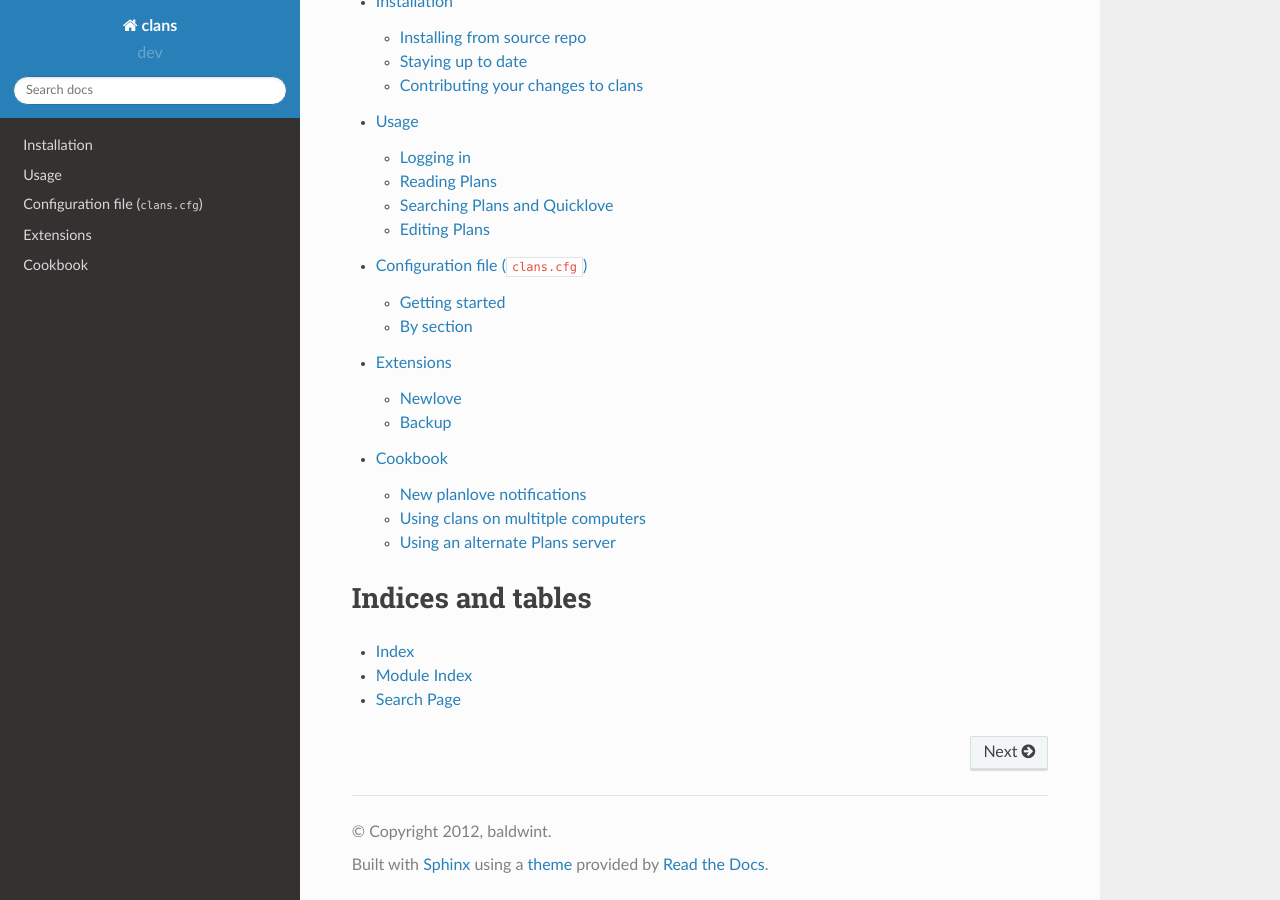
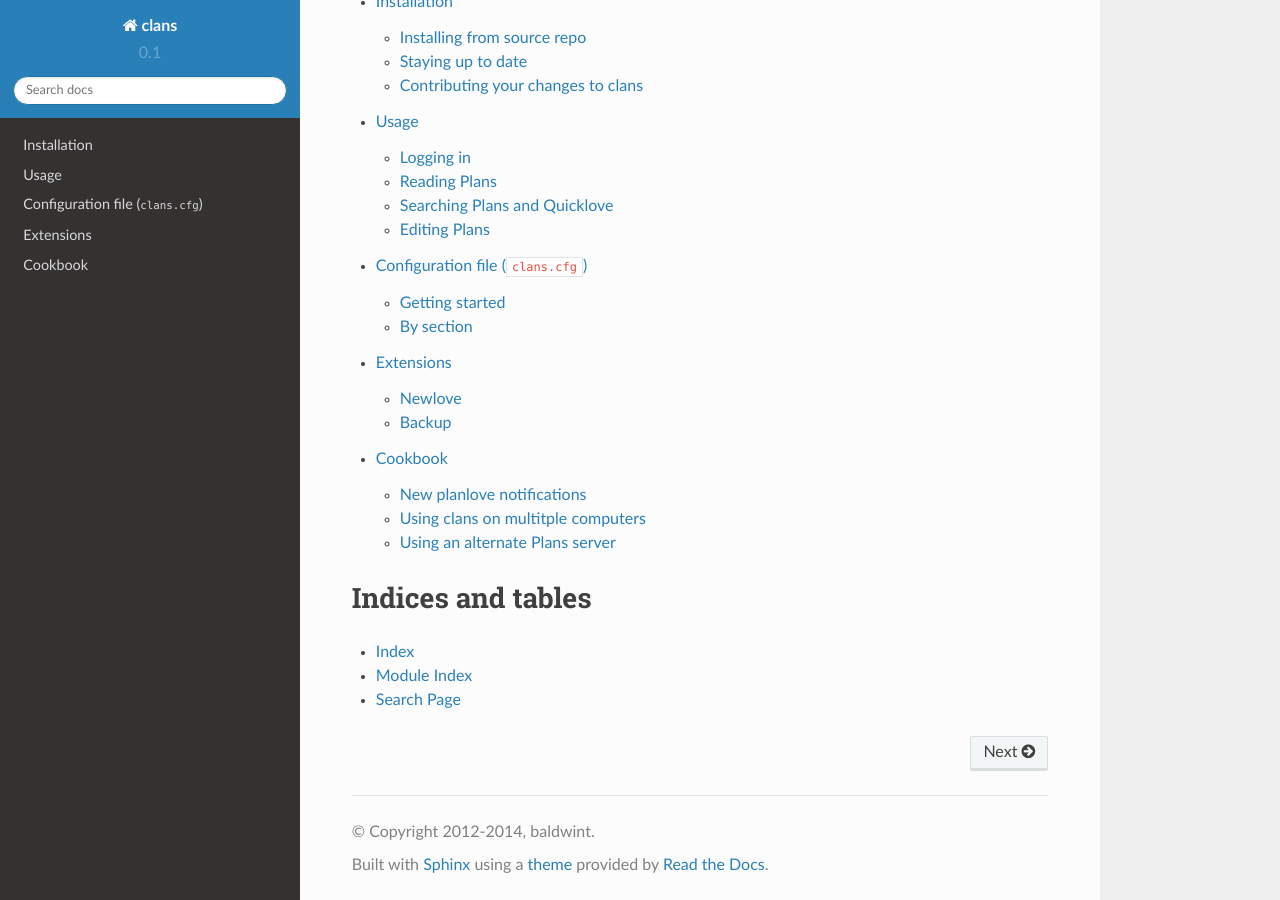
Before and after one commit to baldwint/clans, a Sphinx documentation site: the page built from docs/index.rst, in a window 1280 px wide and 900 px high, scrolled down 1348 px. Built offline with Sphinx 7.4.7 and the Read the Docs theme 2.0.0, drawn with Linux system fonts in a browser that asks for light colours.

Commit message:
version numbers

```diff
--- a/docs/conf.py
+++ b/docs/conf.py
@@ -41,16 +41,16 @@ master_doc = 'index'
 
 # General information about the project.
 project = u'clans'
-copyright = u'2012, baldwint'
+copyright = u'2012-2014, baldwint'
 
 # The version info for the project you're documenting, acts as replacement for
 # |version| and |release|, also used in various other places throughout the
 # built documents.
 #
 # The short X.Y version.
-version = 'dev'
+version = '0.1'
 # The full version, including alpha/beta/rc tags.
-release = 'dev'
+release = '0.1dev'
 
 # The language for content autogenerated by Sphinx. Refer to documentation
 # for a list of supported languages.
--- a/setup.py
+++ b/setup.py
@@ -21,12 +21,12 @@ elif sys.version_info >= (2, 6):
     extras['tests'].append('unittest2')
     extras['tests'].append('subprocess32')
 else:
-    sys.stderr.write("Clans requires Python 2.6 or 2.7\n")
+    sys.stderr.write("Clans requires Python 2.6+ or 3.3+\n")
     sys.exit(1)
 
 
 setup(name='clans',
-      version='dev',
+      version='0.1dev',
       description='A command-line client for the '
                   'GrinnellPlans social network.',
       author='Tom Baldwin',
```
